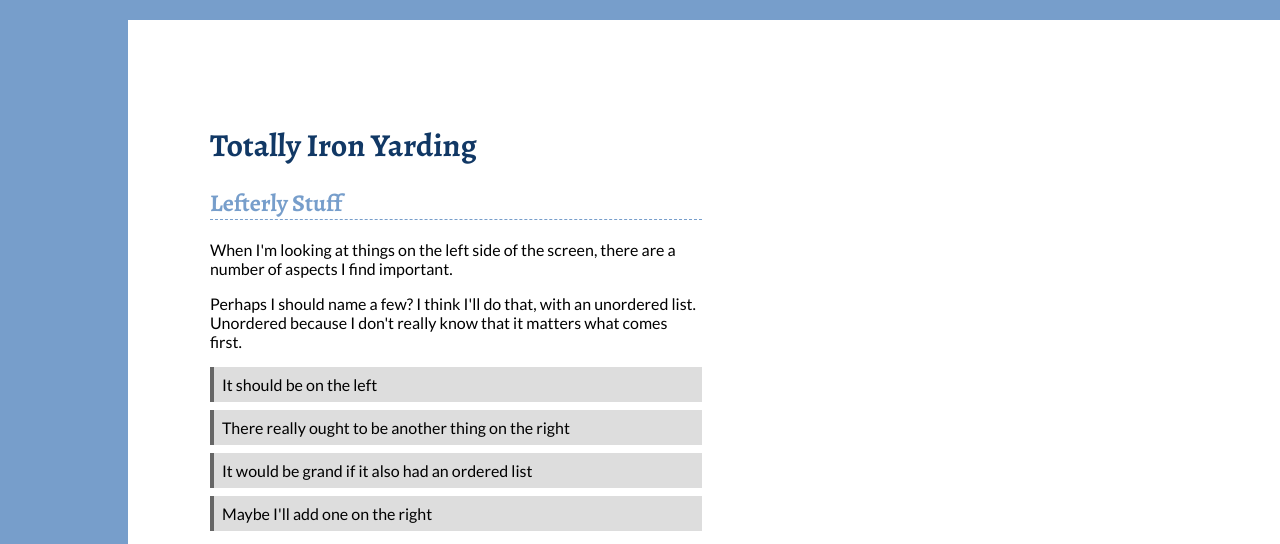
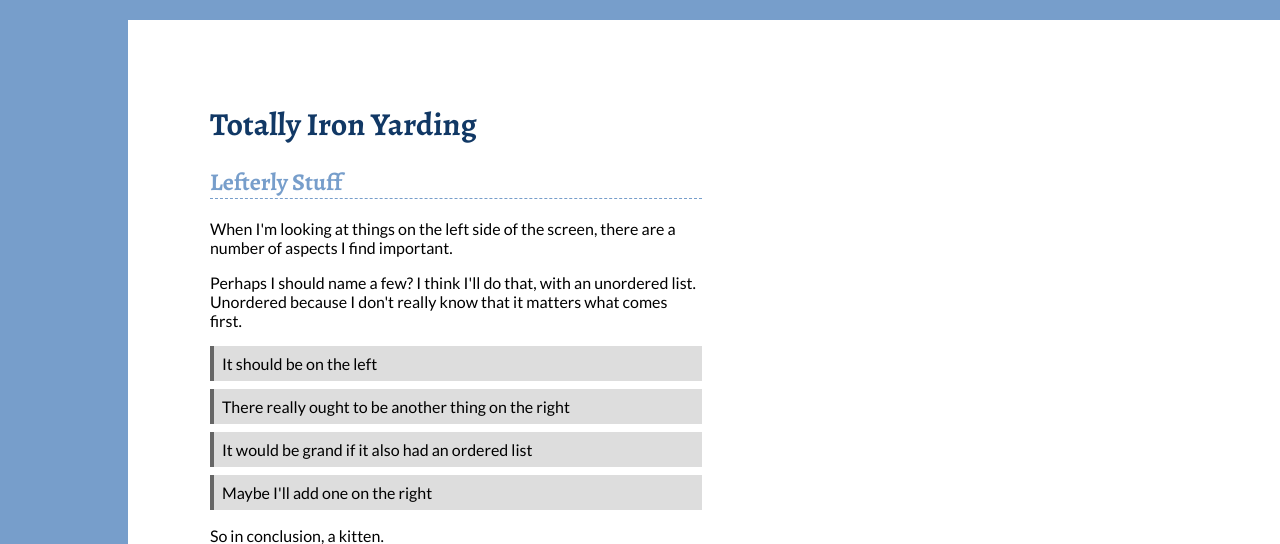
Before and after one commit to AaronOverton/iron-yard-assignment-2, a plain HTML site: page index.html in a window 1280 px wide. Shown: the top 544 px of the page. Drawn offline with nearby package versions, Linux system fonts and the light colour scheme.

Commit message:
Remove the extra margin above the H1

```diff
--- a/main.css
+++ b/main.css
@@ -4,7 +4,7 @@
 body { font-family: Lato; width:1024px; margin:0 auto; background-color: #779ECB; }
 div.wrapper { background-color:white; width:100%; margin:20px auto; padding:8%; }
 h1, h2 { font-family: Alegreya; }
-h1 { margin-bottom: 0; color: #113865; }
+h1 { margin: 0; color: #113865; }
 h2 { color: #779ECB; border-bottom: 1px dashed #779ECB; }
 ul { list-style-type: none; margin: 0; padding:0; }
 ol { margin: 0; padding: 0; list-style-position: inside; }
```
